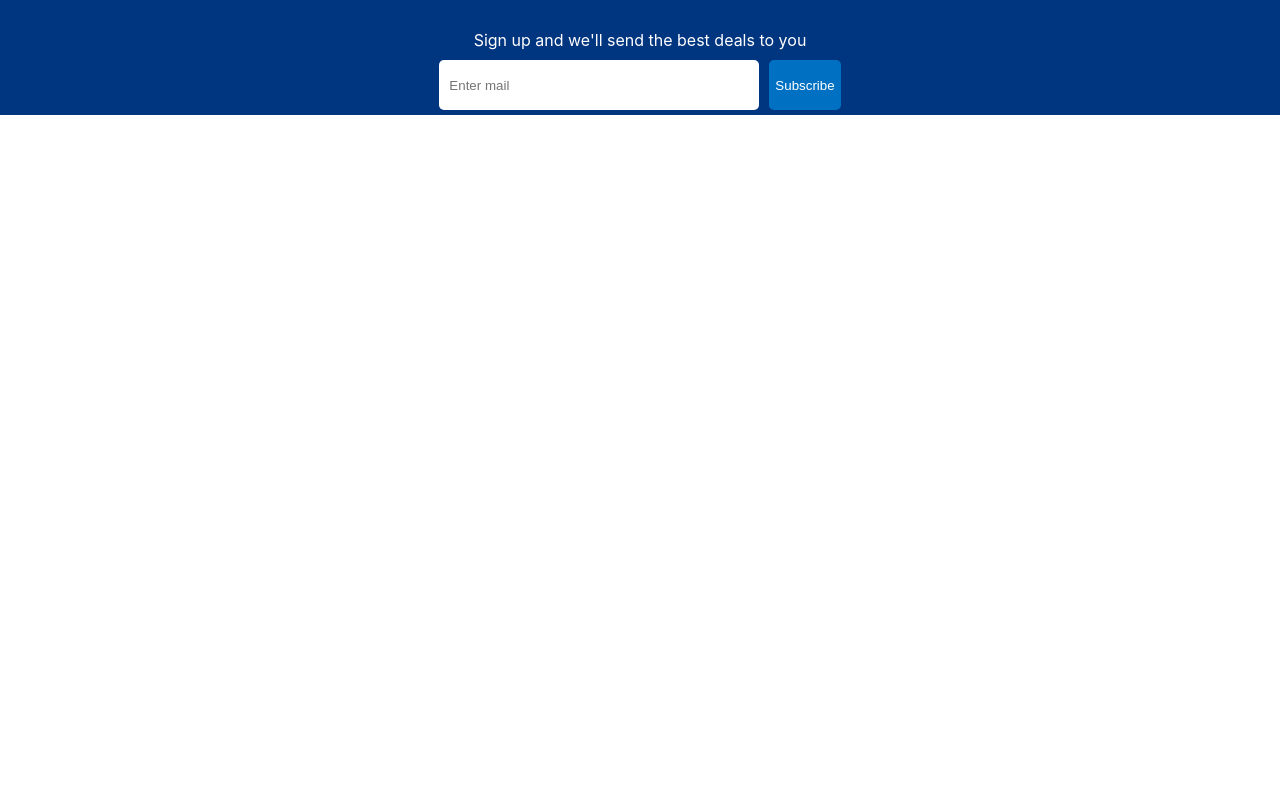
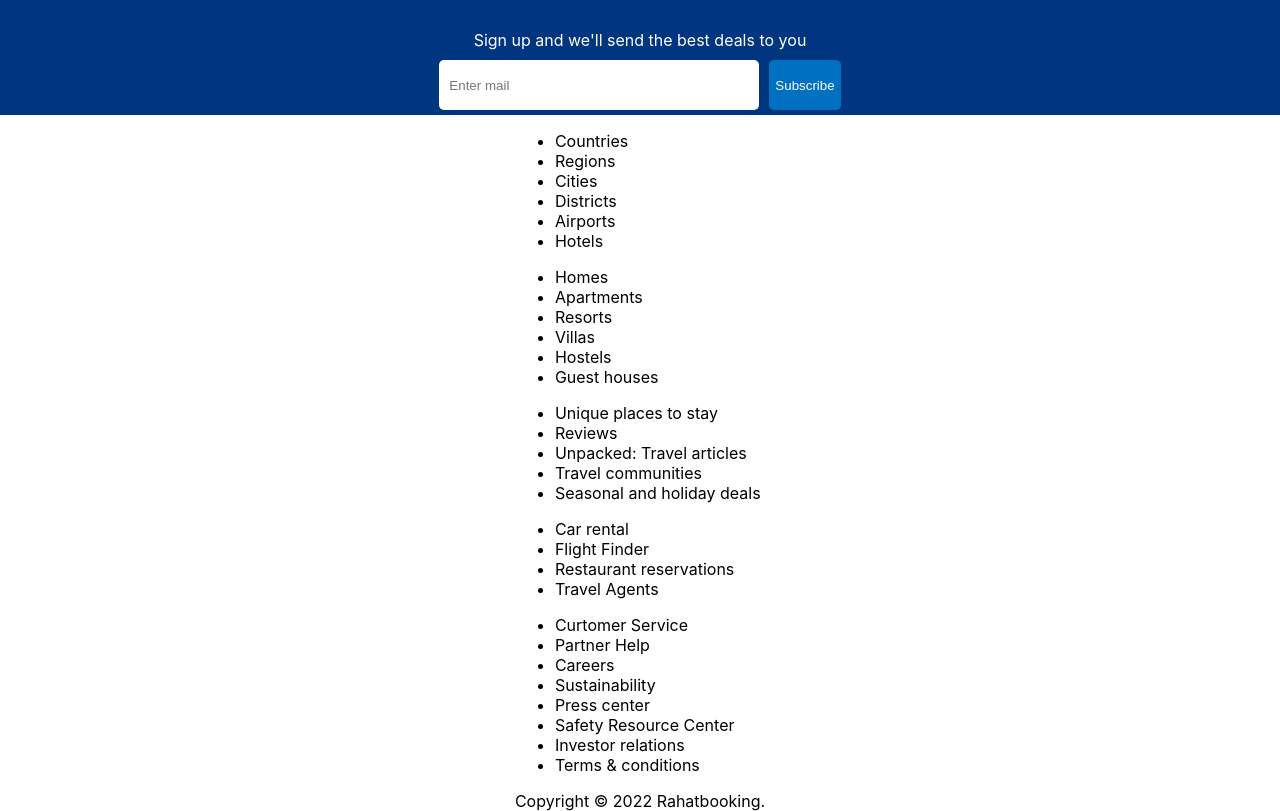
Before and after one commit to bellicose77/booking-app-clientside, a React (Create React App) app: page / in a window 1280 px wide. Shown: the part 1487-2298 px from the top of the page. Before the commit the page ends 1602 px from the top, so only its background shows below. Built offline with nearby package versions, Linux system fonts and the light colour scheme.

Commit message:
footer component

```diff
--- a/src/components/Footer/Footer.css
+++ b/src/components/Footer/Footer.css
@@ -0,0 +1,3 @@
+.footer{
+
+}
--- a/src/pages/Home/Home.js
+++ b/src/pages/Home/Home.js
@@ -1,6 +1,7 @@
 import React from 'react';
 import Featured from '../../components/Featured/Featured';
 import FeatureProperty from '../../components/FeatureProperty/FeatureProperty';
+import Footer from '../../components/Footer/Footer';
 import Header from '../../components/Header/Header';
 import MailList from '../../components/MailList/MailList';
 import Navbar from '../../components/Navbar/Navbar';
@@ -22,6 +23,7 @@ const Home = () => {
                </h1>
                <FeatureProperty/>
                <MailList/>
+               <Footer/>
            </div>
         </div>
     );
```
